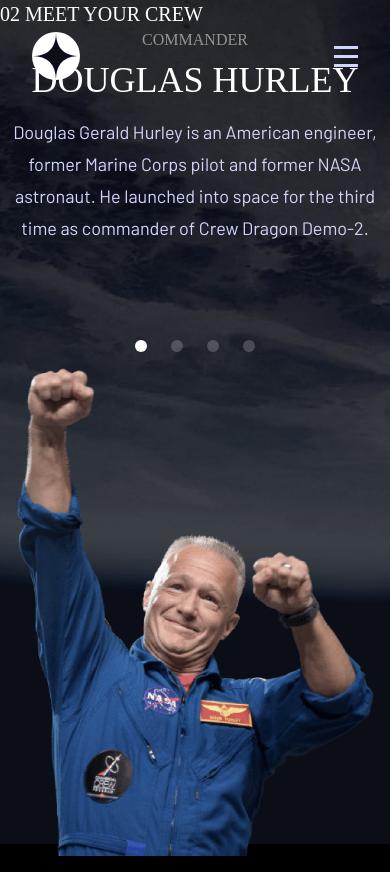
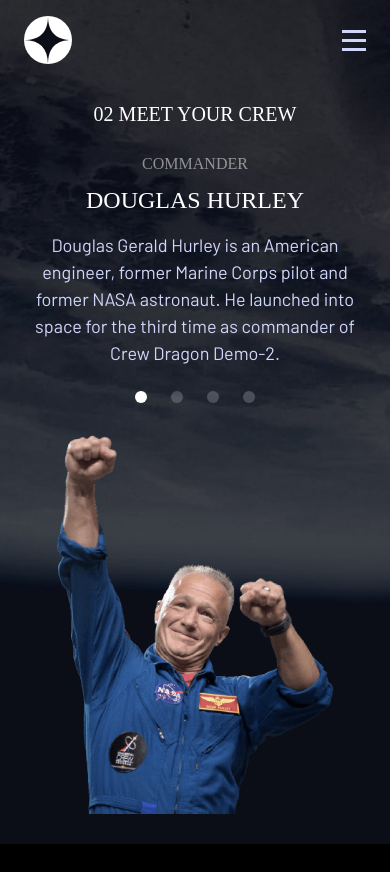
Before and after one commit to mmuneeb1000/space-tourism-site, a React (Vite) app: page /crew in a window 390 px wide. Built offline with nearby package versions, Linux system fonts and the light colour scheme; a web font is replaced by a local one.

Commit message:
mobile design ready

```diff
--- a/src/components/Header.jsx
+++ b/src/components/Header.jsx
@@ -8,8 +8,8 @@ export default function Header() {
   const [open, setOpen] = useState(false);
   return (
     <header
-      className="absolute w-full p-8 flex items-center justify-between
-             lg:h-20 lg:top-10 left-0 lg:pl-16"
+      className="absolute w-full py-4 px-6 flex items-center justify-between
+             lg:h-20 lg:top-10 left-0 lg:py-8 lg:pl-16"
     >
       <span className="flex items-center z-20 w-200">
         <img src={Mainlogo} alt="Logo" className="lg:mx-12 w-12" />
--- a/src/pages/Crew.jsx
+++ b/src/pages/Crew.jsx
@@ -12,25 +12,27 @@ export default function Crew() {
       className="h-screen bg-cover bg-center"
       style={{ backgroundImage: `url(${bgCrew})` }}
     >
-      <h1 className="lg:pt-40 uppercase lg:ml-40 text-xl">02 Meet Your Crew</h1>
+      <h1 className="lg:pt-40 pt-25 text-center lg:text-left uppercase lg:ml-40 text-xl">
+        02 Meet Your Crew
+      </h1>
       <div
-        className="flex flex-col items-center justify-center
-      lg:flex-row lg:items-center lg:justify-between lg:mx-40"
+        className="flex flex-col p-6 items-center justify-center
+      lg:flex-row lg:items-center lg:justify-between "
       >
-        <div className="max-w-[540px] text-white text-center lg:text-left lg:ml-40 ">
+        <div className=" text-white text-center lg:text-left lg:ml-40 ">
           <h3 className="mb-2 font-serif lg:text-2xl uppercase text-white/50">
             {crew.role}
           </h3>
 
-          <h2 className="mb-4 font-serif text-4xl lg:text-6xl uppercase">
+          <h2 className="mb-4 font-serif text-2xl lg:text-6xl uppercase">
             {crew.name}
           </h2>
 
-          <p className="max-w-[445px] text-[18px] leading-8 text-[#D0D6F9]">
+          <p className="max-w-[445px] text-[18px] lg:leading-8 text-[#D0D6F9]">
             {crew.bio}
           </p>
 
-          <div className="mt-24 flex lg:justify-start justify-center items-center gap-6">
+          <div className="lg:mt-24 mt-6 flex lg:justify-start justify-center items-center gap-6">
             {data.crew.map((member, index) => (
               <button
                 key={member.name}
@@ -45,7 +47,7 @@ export default function Crew() {
             ))}
           </div>
         </div>
-        <img className="lg:h-140 p-4" src={crew.images.png} alt={crew.name} />
+        <img className="lg:h-140 p-8" src={crew.images.png} alt={crew.name} />
       </div>
     </section>
   );
--- a/src/pages/Destination.jsx
+++ b/src/pages/Destination.jsx
@@ -11,14 +11,14 @@ export default function Destination() {
       className="h-screen bg-cover bg-center"
       style={{ backgroundImage: `url(${bgDestination})` }}
     >
-      <h1 className="lg:pt-40 uppercase lg:ml-40 text-xl">
+      <h1 className="lg:pt-40 pt-25 text-center lg:text-left uppercase lg:ml-40 text-xl">
         01 Pick your destination
       </h1>
-      <div className="flex flex-col lg:flex-row items-center justify-between p-8 lg:mx-30">
+      <div className="flex flex-col lg:flex-row items-center justify-between px-8 lg:mx-30">
         <img
           src={destination.images.png}
           alt={destination.name}
-          className="w-[300px] h-[300px] lg:h-[445px] lg:w-[445px] lg:mx-40"
+          className="w-[300px] h-[300px] my-6 lg:h-[445px] lg:w-[445px] lg:mx-40"
         />
         <div className="max-w-[445px] text-center lg:text-left">
           <div className="my-6  lg:mb-10 flex justify-center lg:justify-start gap-8 uppercase tracking-[2.7px] text-[#D0D6F9]">
--- a/src/pages/Technology.jsx
+++ b/src/pages/Technology.jsx
@@ -11,11 +11,14 @@ export default function Technology() {
       className="h-screen bg-cover bg-center"
       style={{ backgroundImage: `url(${bgTechnology})` }}
     >
-      <h1 className="lg:pt-40 uppercase lg:ml-40 text-xl">
+      <h1
+        className="lg:pt-40 pt-25 text-center lg:text-left
+       uppercase lg:ml-40 text-xl"
+      >
         03 Space Launch 101
       </h1>
       <img
-        className="h-100 px-6 lg:hidden"
+        className="h-100 px-6 my-6 lg:hidden"
         src={tech.images.portrait}
         alt={tech.name}
       />
@@ -38,7 +41,7 @@ export default function Technology() {
             ))}
           </div>
 
-          <div className="max-w-[470px] text-white px-6">
+          <div className="max-w-[470px] text-white text-center lg:text-left px-6">
             <h2 className="mb-4 text-[16px] uppercase tracking-[2.7px] text-[#D0D6F9]">
               The terminology...
             </h2>
```
